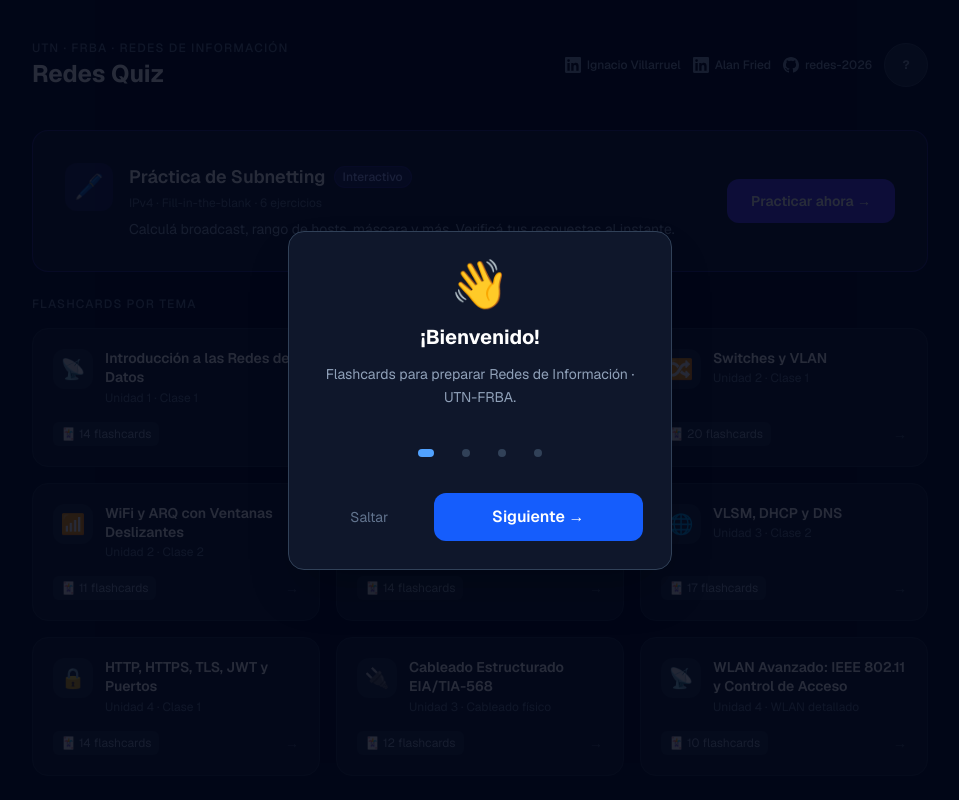
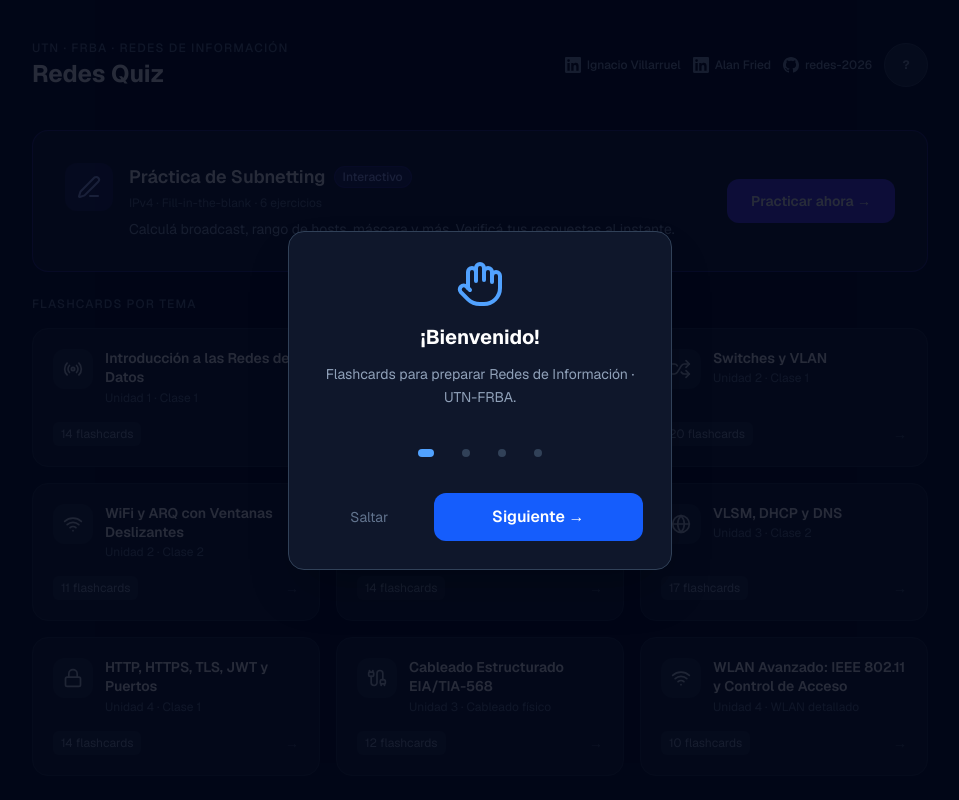
Before and after one commit to nachovilla123/redes-2026, a Next.js app in the folder redes-quiz/: page / in a window 1280 px wide. Shown: the top 800 px of the page, without its empty margins (160-1119 px from the left). Built offline with nearby package versions, Linux system fonts and the light colour scheme.

Commit message:
good bye emojis

```diff
--- a/redes-quiz/package.json
+++ b/redes-quiz/package.json
@@ -11,6 +11,7 @@
   "dependencies": {
     "@react-pdf/renderer": "^4.5.1",
     "@vercel/analytics": "^2.0.1",
+    "lucide-react": "^1.14.0",
     "next": "16.2.3",
     "react": "19.2.4",
     "react-dom": "19.2.4"
--- a/redes-quiz/src/app/page.tsx
+++ b/redes-quiz/src/app/page.tsx
@@ -1,11 +1,30 @@
 "use client";
 
 import Link from "next/link";
+import {
+  Radio, Layers, Shuffle, Wifi, Map, Globe, Lock, Cable,
+  ClipboardList, PenLine, AlertTriangle, type LucideIcon,
+} from "lucide-react";
 import { topics } from "@/data/index";
 import OnboardingModal from "@/components/OnboardingModal";
 
 const parcialTopics = topics.filter((t) => t.isParcial);
 const regularTopics = topics.filter((t) => !t.isParcial);
+
+const TOPIC_ICONS: Record<string, LucideIcon> = {
+  "intro":                       Radio,
+  "arquitectura":                Layers,
+  "switches":                    Shuffle,
+  "wifi-arq":                    Wifi,
+  "routing-fragmentacion":       Map,
+  "vlsm-dhcp-dns":               Globe,
+  "http-tls-jwt":                Lock,
+  "cableado-estructurado":       Cable,
+  "wlan-avanzado":               Wifi,
+  "parcial-lan-stp-wireless":    ClipboardList,
+  "parcial-ip-direccionamiento": ClipboardList,
+  "parcial-transporte-ipv6":     ClipboardList,
+};
 
 const GithubIcon = () => (
   <svg viewBox="0 0 24 24" className="w-4 h-4 fill-current" aria-hidden="true">
@@ -80,8 +99,8 @@ export default function Home() {
           <div className="bg-slate-900 border border-indigo-800/60 rounded-2xl p-6 md:p-8">
             <div className="flex flex-col md:flex-row md:items-center md:justify-between gap-5">
               <div className="flex items-start gap-4">
-                <div className="w-12 h-12 rounded-xl bg-indigo-900/40 flex items-center justify-center text-2xl shrink-0">
-                  🖊️
+                <div className="w-12 h-12 rounded-xl bg-indigo-900/40 flex items-center justify-center shrink-0">
+                  <PenLine className="w-6 h-6 text-indigo-300" />
                 </div>
                 <div>
                   <div className="flex items-center gap-2 mb-1">
@@ -112,15 +131,17 @@ export default function Home() {
             Flashcards por tema
           </p>
           <div className="grid grid-cols-1 sm:grid-cols-2 lg:grid-cols-3 gap-4">
-            {regularTopics.map((topic) => (
+            {regularTopics.map((topic) => {
+              const TopicIcon = TOPIC_ICONS[topic.slug] ?? Radio;
+              return (
               <Link
                 key={topic.slug}
                 href={`/flashcards/${topic.slug}`}
                 className="group bg-slate-900 border border-slate-800 hover:border-slate-700 rounded-2xl p-5 flex flex-col gap-4 transition-colors"
               >
                 <div className="flex items-start gap-3">
-                  <div className="w-10 h-10 rounded-xl bg-slate-800 flex items-center justify-center text-xl shrink-0">
-                    {topic.emoji}
+                  <div className="w-10 h-10 rounded-xl bg-slate-800 flex items-center justify-center shrink-0">
+                    <TopicIcon className="w-5 h-5 text-slate-300" />
                   </div>
                   <div className="min-w-0">
                     <h2 className="text-white font-semibold text-sm leading-snug">{topic.title}</h2>
@@ -130,12 +151,13 @@ export default function Home() {
 
                 <div className="mt-auto flex items-center justify-between">
                   <span className="text-xs bg-slate-800 rounded-md px-2 py-1 text-slate-400">
-                    🃏 {topic.flashcards.length} flashcards
+                    {topic.flashcards.length} flashcards
                   </span>
                   <span className="text-slate-600 group-hover:text-slate-400 text-sm transition-colors">→</span>
                 </div>
               </Link>
-            ))}
+              );
+            })}
           </div>
         </div>
 
@@ -160,8 +182,8 @@ export default function Home() {
                 className="group bg-slate-900 border border-amber-800/40 hover:border-amber-700/60 rounded-2xl p-5 flex flex-col gap-4 transition-colors"
               >
                 <div className="flex items-start gap-3">
-                  <div className="w-10 h-10 rounded-xl bg-amber-900/30 flex items-center justify-center text-xl shrink-0">
-                    📋
+                  <div className="w-10 h-10 rounded-xl bg-amber-900/30 flex items-center justify-center shrink-0">
+                    <ClipboardList className="w-5 h-5 text-amber-400" />
                   </div>
                   <div className="min-w-0">
                     <h2 className="text-white font-semibold text-sm leading-snug">{topic.title}</h2>
@@ -171,7 +193,7 @@ export default function Home() {
 
                 <div className="mt-auto flex items-center justify-between">
                   <span className="text-xs bg-amber-900/30 border border-amber-800/40 rounded-md px-2 py-1 text-amber-400">
-                    🃏 {topic.flashcards.length} preguntas
+                    {topic.flashcards.length} preguntas
                   </span>
                   <span className="text-slate-600 group-hover:text-amber-400 text-sm transition-colors">→</span>
                 </div>
@@ -182,8 +204,9 @@ export default function Home() {
 
         {/* Footer */}
         <footer className="w-full max-w-4xl mt-10 border-t border-slate-800 pt-6">
-          <p className="text-slate-600 text-xs leading-relaxed">
-            ⚠️ Tomá el contenido con consideración — puede contener errores. Si encontrás algo incorrecto, abrí un issue en el repositorio.
+          <p className="text-slate-600 text-xs leading-relaxed flex items-start gap-1.5">
+            <AlertTriangle className="w-3.5 h-3.5 shrink-0 mt-0.5" />
+            Tomá el contenido con consideración — puede contener errores. Si encontrás algo incorrecto, abrí un issue en el repositorio.
           </p>
         </footer>
       </main>
--- a/redes-quiz/src/app/quiz/page.tsx
+++ b/redes-quiz/src/app/quiz/page.tsx
@@ -2,6 +2,7 @@
 
 import { useState } from "react";
 import Link from "next/link";
+import { Trophy, Dumbbell, BookOpen } from "lucide-react";
 import { quizQuestions, TOPIC, type Difficulty } from "@/data/clase1";
 
 const DIFFICULTY_LABEL: Record<Difficulty, string> = {
@@ -60,7 +61,8 @@ export default function QuizPage() {
 
   if (finished) {
     const pct = Math.round((score / quizQuestions.length) * 100);
-    const emoji = pct >= 80 ? "🏆" : pct >= 60 ? "💪" : "📚";
+    const ResultIcon = pct >= 80 ? Trophy : pct >= 60 ? Dumbbell : BookOpen;
+    const iconColor = pct >= 80 ? "text-yellow-400" : pct >= 60 ? "text-blue-400" : "text-slate-400";
     const message =
       pct >= 80
         ? "Excelente manejo del tema!"
@@ -71,7 +73,7 @@ export default function QuizPage() {
     return (
       <main className="min-h-dvh flex flex-col items-center justify-center px-4 py-16">
         <div className="w-full max-w-lg text-center">
-          <div className="text-7xl mb-6">{emoji}</div>
+          <ResultIcon className={`w-16 h-16 mx-auto mb-6 ${iconColor}`} />
           <h2 className="text-3xl font-bold text-white mb-2">
             {score} / {quizQuestions.length} correctas
           </h2>
--- a/redes-quiz/src/app/subnetting/page.tsx
+++ b/redes-quiz/src/app/subnetting/page.tsx
@@ -2,6 +2,7 @@
 
 import { useState, useRef, useEffect } from "react";
 import Link from "next/link";
+import { PartyPopper } from "lucide-react";
 import { subnetExercises, type SubnetExercise, type SubnetQuestion } from "@/data/subnetExercises";
 
 // ── helpers ───────────────────────────────────────────────────────────────────
@@ -292,7 +293,7 @@ function ExerciseView({
             >
               {perfect ? (
                 <p className="text-emerald-400 font-bold text-lg">
-                  🎉 ¡Perfecto! {qTotal}/{qTotal}
+                  <PartyPopper className="w-4 h-4 inline mr-1.5" />¡Perfecto! {qTotal}/{qTotal}
                 </p>
               ) : (
                 <p className="text-white font-semibold text-base">
--- a/redes-quiz/src/app/tutorial/page.tsx
+++ b/redes-quiz/src/app/tutorial/page.tsx
@@ -2,6 +2,7 @@
 
 import { useState } from "react";
 import { useRouter } from "next/navigation";
+import { PartyPopper } from "lucide-react";
 
 const DEMO_CARD = {
   front: "¿Qué es CSMA/CA y para qué sirve?",
@@ -54,7 +55,7 @@ export default function TutorialPage() {
     return (
       <main className="min-h-dvh flex flex-col items-center justify-center px-4">
         <div className="text-center max-w-sm">
-          <div className="text-6xl mb-5">🎉</div>
+          <PartyPopper className="w-14 h-14 text-blue-400 mx-auto mb-5" />
           <h2 className="text-2xl font-bold text-white mb-3">¡Ya sabés cómo funciona!</h2>
           <p className="text-slate-400 text-sm mb-8">
             Ahora elegí un tema y empezá a estudiar de verdad.
--- a/redes-quiz/src/components/OnboardingModal.tsx
+++ b/redes-quiz/src/components/OnboardingModal.tsx
@@ -2,25 +2,30 @@
 
 import { useState, useEffect } from "react";
 import { useRouter } from "next/navigation";
+import { Hand, Target, CreditCard, FileDown, type LucideIcon } from "lucide-react";
 
-const STEPS = [
+const STEPS: { Icon: LucideIcon; iconColor: string; title: string; body: string }[] = [
   {
-    emoji: "👋",
+    Icon: Hand,
+    iconColor: "text-blue-400",
     title: "¡Bienvenido!",
     body: "Flashcards para preparar Redes de Información · UTN-FRBA.",
   },
   {
-    emoji: "🎯",
+    Icon: Target,
+    iconColor: "text-indigo-400",
     title: "Elegí un tema",
     body: "Cada tema tiene sus propias cards. Empezá por el que querés repasar.",
   },
   {
-    emoji: "🃏",
+    Icon: CreditCard,
+    iconColor: "text-violet-400",
     title: "Saltear o ver la respuesta",
     body: "Hacé click en la card para revelar la respuesta, o usá \"Saltear\" para ir más rápido.",
   },
   {
-    emoji: "📄",
+    Icon: FileDown,
+    iconColor: "text-emerald-400",
     title: "Descargá lo que no sabés",
     body: "Marcá \"A repasar\" en las que no te sabías. Al terminar podés bajar un PDF e imprimirlo.",
   },
@@ -76,8 +81,10 @@ export default function OnboardingModal({
       onClick={(e) => e.target === e.currentTarget && dismiss()}
     >
       <div className="w-full max-w-sm bg-slate-900 border border-slate-700 rounded-2xl p-7 text-center shadow-2xl">
-        {/* Emoji */}
-        <div className="text-5xl mb-4">{current.emoji}</div>
+        {/* Icon */}
+        <div className="flex justify-center mb-4">
+          <current.Icon className={`w-12 h-12 ${current.iconColor}`} />
+        </div>
 
         {/* Content */}
         <h2 className="text-xl font-bold text-white mb-3 leading-snug">
```
Also changed, not shown: redes-quiz/src/app/flashcards/[topic]/page.tsx (+10 -10 lines), 1 other file (tests, documents, lock files or other folders).
